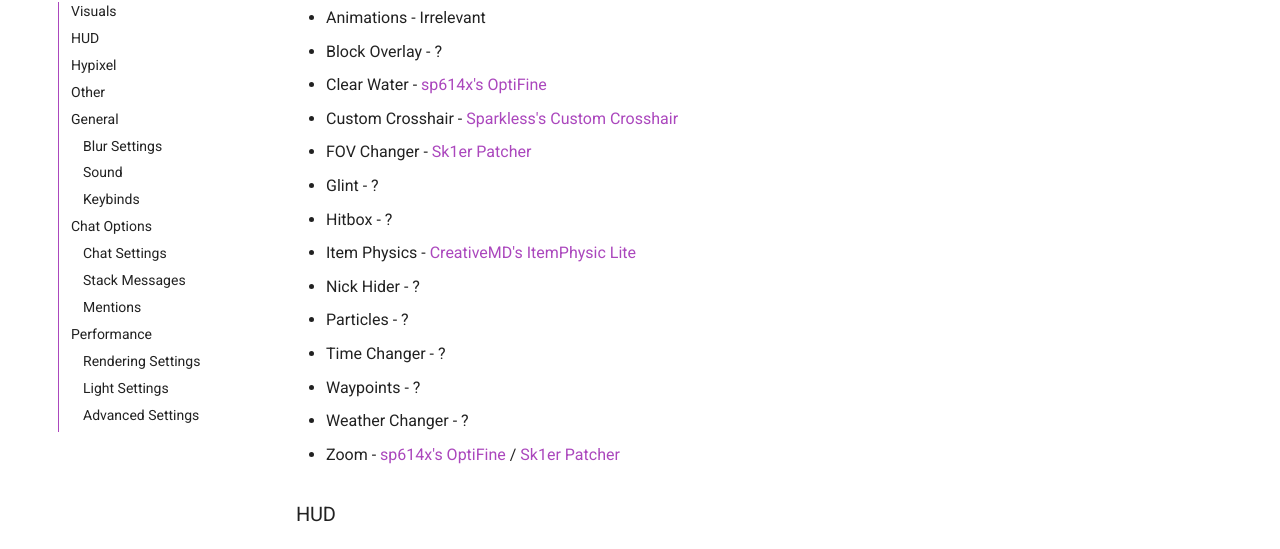
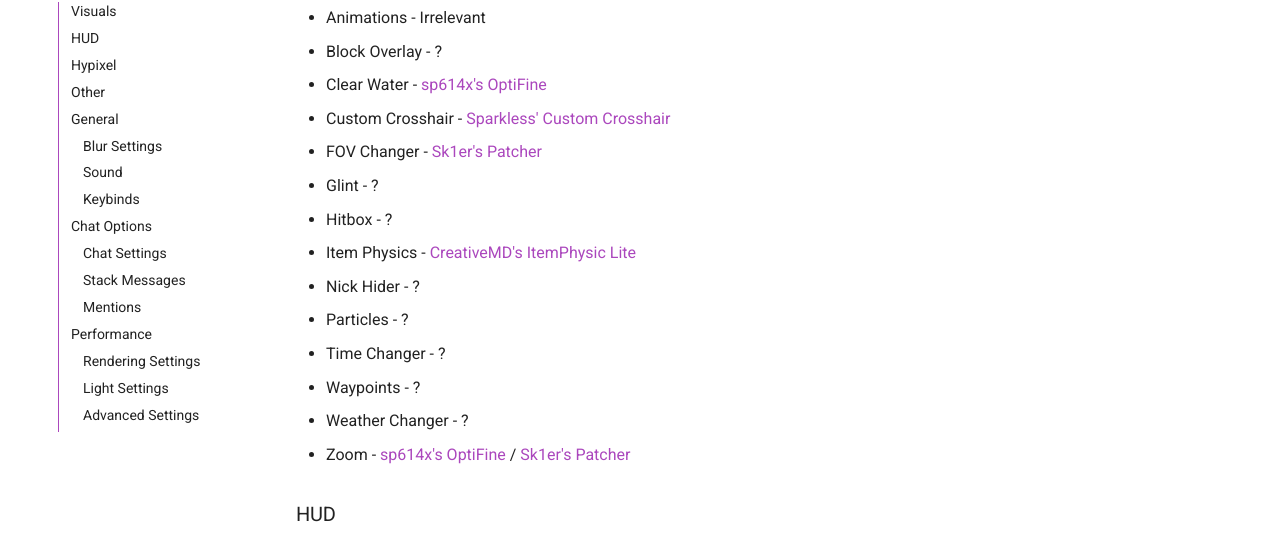
Before and after one commit to MicrocontrollersDev/Alternatives, an MkDocs documentation site: the page built from docs/1.12.2/feather_client.md, in a window 1280 px wide and 900 px high, scrolled down 252 px. Shown: the part 151-700 px from the top of the window. Built offline with MkDocs 1.6.1 and Material for MkDocs 9.7.7, drawn with Linux system fonts in a browser that asks for light colours; comment, search, counter and statistics services are not loaded; part of the change alters nothing that is shown.

```diff
--- a/docs/1.12.2/feather_client.md
+++ b/docs/1.12.2/feather_client.md
@@ -13,8 +13,8 @@ mod authors and it is advised against supporting them.
 * Animations - Irrelevant
 * Block Overlay - ?
 * Clear Water - [sp614x's OptiFine](https://optifine.net/adloadx?f=preview_OptiFine_1.8.9_HD_U_M6_pre2.jar)
-* Custom Crosshair - [Sparkless's Custom Crosshair](https://www.curseforge.com/minecraft/mc-mods/custom-crosshair-mod/files)
-* FOV Changer - [Sk1er Patcher](https://sk1er.club/mods/patcher)
+* Custom Crosshair - [Sparkless' Custom Crosshair](https://www.curseforge.com/minecraft/mc-mods/custom-crosshair-mod/files)
+* FOV Changer - [Sk1er's Patcher](https://sk1er.club/mods/patcher)
 * Glint - ?
 * Hitbox - ?
 * Item Physics - [CreativeMD's ItemPhysic Lite](https://www.curseforge.com/minecraft/mc-mods/itemphysic-lite)
@@ -23,7 +23,7 @@ mod authors and it is advised against supporting them.
 * Time Changer - ?
 * Waypoints - ?
 * Weather Changer - ?
-* Zoom - [sp614x's OptiFine](https://optifine.net) / [Sk1er Patcher](https://sk1er.club/mods/patcher)
+* Zoom - [sp614x's OptiFine](https://optifine.net) / [Sk1er's Patcher](https://sk1er.club/mods/patcher)
 
 ### HUD
 * Armor Status - ?
@@ -55,7 +55,7 @@ mod authors and it is advised against supporting them.
 * Auto Text **(BANNABLE ON HYPIXEL)** - ?
 * Discord - ?
 * Oof Mod - ?
-* Perspective - [Cynosphere's Perspective Mod Redux](https://www.curseforge.com/minecraft/mc-mods/perspective-mod-redux/files/all)
+* Perspective - [Cynosphere's Perspective Mod Redux](https://www.curseforge.com/minecraft/mc-mods/perspective-mod-redux/files/all?filter-game-version=2020709689%3A6756)
 * Screenshot - [Sk1er's Patcher](https://sk1er.club/mods/patcher)
 * Scrollable Tooltips - [Sk1er's Scrollable Tooltips](https://sk1er.club/mods/text_overflow_scroll)
 * Server Address - ?
@@ -67,8 +67,8 @@ mod authors and it is advised against supporting them.
 
 ### Blur Settings
 
-* Inventory - [tterrag's Blur](https://www.curseforge.com/minecraft/mc-mods/blur)
-* Menu - [tterrag's Blur](https://www.curseforge.com/minecraft/mc-mods/blur)
+* Inventory - [tterrag's Blur](https://www.curseforge.com/minecraft/mc-mods/blur/files/all?filter-game-version=2020709689%3A6756)
+* Menu - [tterrag's Blur](https://www.curseforge.com/minecraft/mc-mods/blur/files/all?filter-game-version=2020709689%3A6756)
 
 ### Sound
 
@@ -139,11 +139,11 @@ mod authors and it is advised against supporting them.
 
 * [Replay Mod](https://www.replaymod.com)
 * [OptiFine](https://optifine.net)
-* [Xaero's Minimap](https://www.curseforge.com/minecraft/mc-mods/xaeros-minimap)
+* [Xaero's Minimap](https://www.curseforge.com/minecraft/mc-mods/xaeros-minimap/files/all?filter-game-version=2020709689%3A6756)
 * [Quickplay](https://hypixel.net/threads/forge-quickplay-v2-0-3-quickly-join-games-on-the-network.1317410/)
-* [MumbleLink](https://www.curseforge.com/minecraft/mc-mods/mumblelink)
+* [MumbleLink](https://www.curseforge.com/minecraft/mc-mods/mumblelink/files/all?filter-game-version=2020709689%3A6756)
 * [HD Skins](https://www.hdskins.de/)
-* [ResourcePack Organizer](https://www.curseforge.com/minecraft/mc-mods/resource-pack-organizer)
+* [ResourcePack Organizer](https://www.curseforge.com/minecraft/mc-mods/resource-pack-organizer/files/all?filter-game-version=2020709689%3A6756)
 
 # Contributors
 
```
